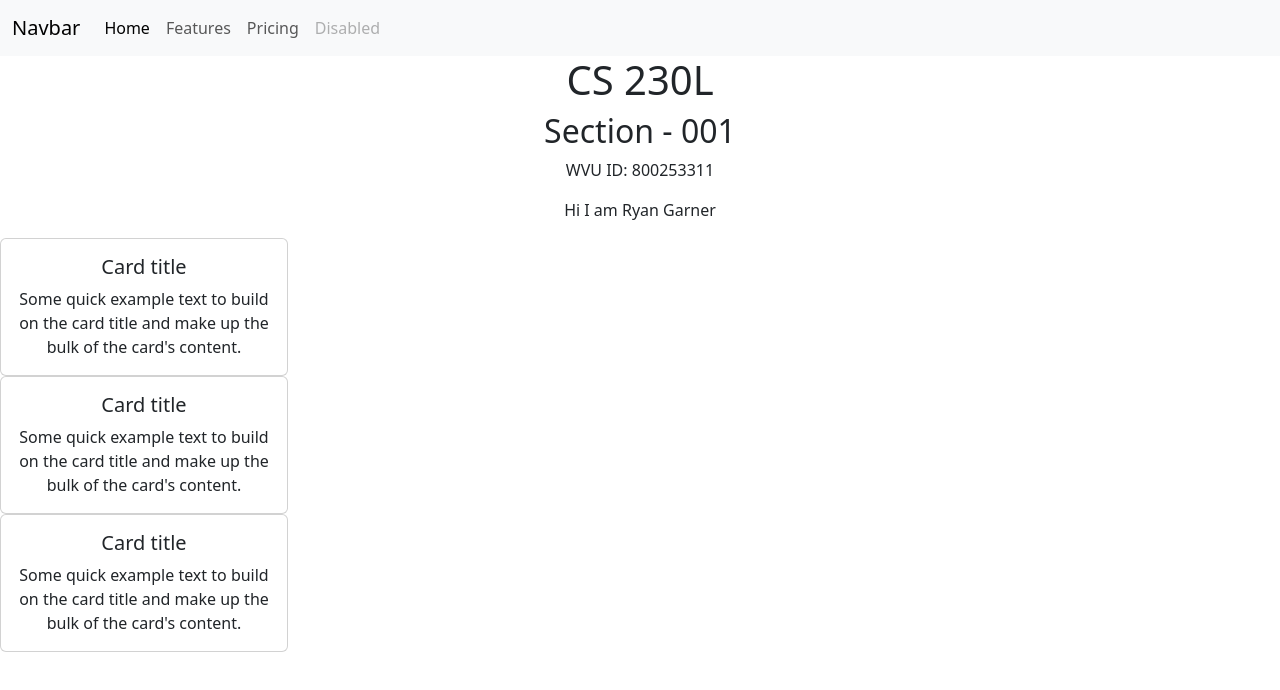
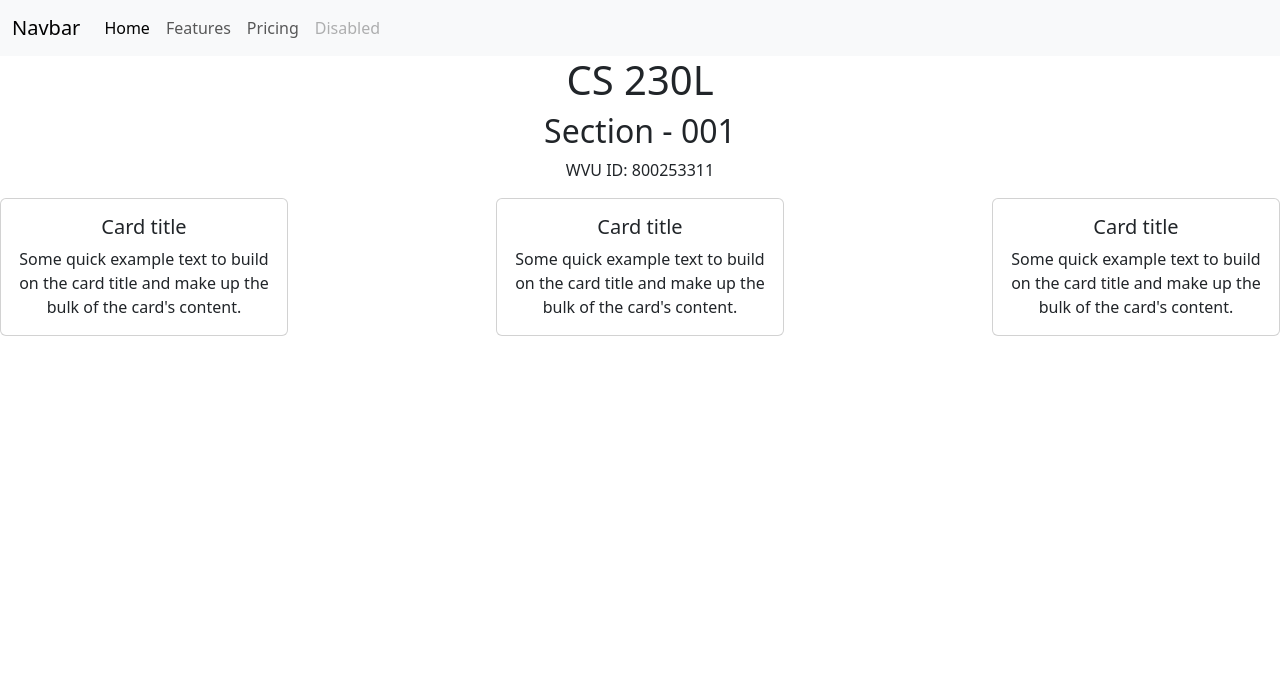
Before and after one commit to rgarner6352/CS230L, a React (Create React App) app: page / in a window 1280 px wide. Shown: the top 690 px of the page. Built offline with nearby package versions, Linux system fonts and the light colour scheme.

Commit message:
Format Cards

```diff
--- a/src/App.css
+++ b/src/App.css
@@ -28,6 +28,11 @@
   color: #61dafb;
 }
 
+.card-container {
+    display: flex;
+    justify-content: space-between;
+}
+
 @keyframes App-logo-spin {
   from {
     transform: rotate(0deg);
--- a/src/App.js
+++ b/src/App.js
@@ -10,10 +10,11 @@ function App() {
         <h1>CS 230L</h1>
         <h2>Section - 001</h2>
         <p>WVU ID: 800253311</p>
-          <p>Hi I am Ryan Garner</p>
-          <Card />
-          <Card />
-          <Card />
+          <div className="card-container">
+              <Card />
+              <Card />
+              <Card />
+          </div>
     </div>
   );
 }
```
